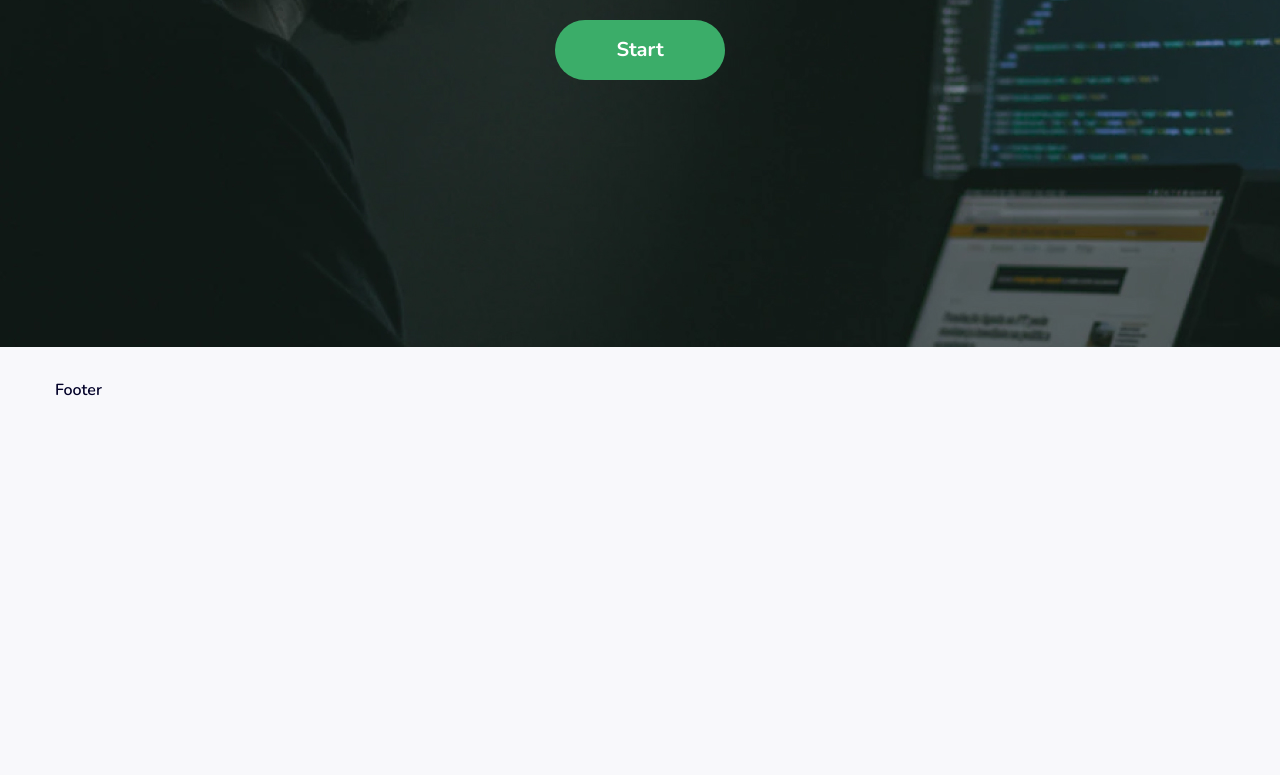
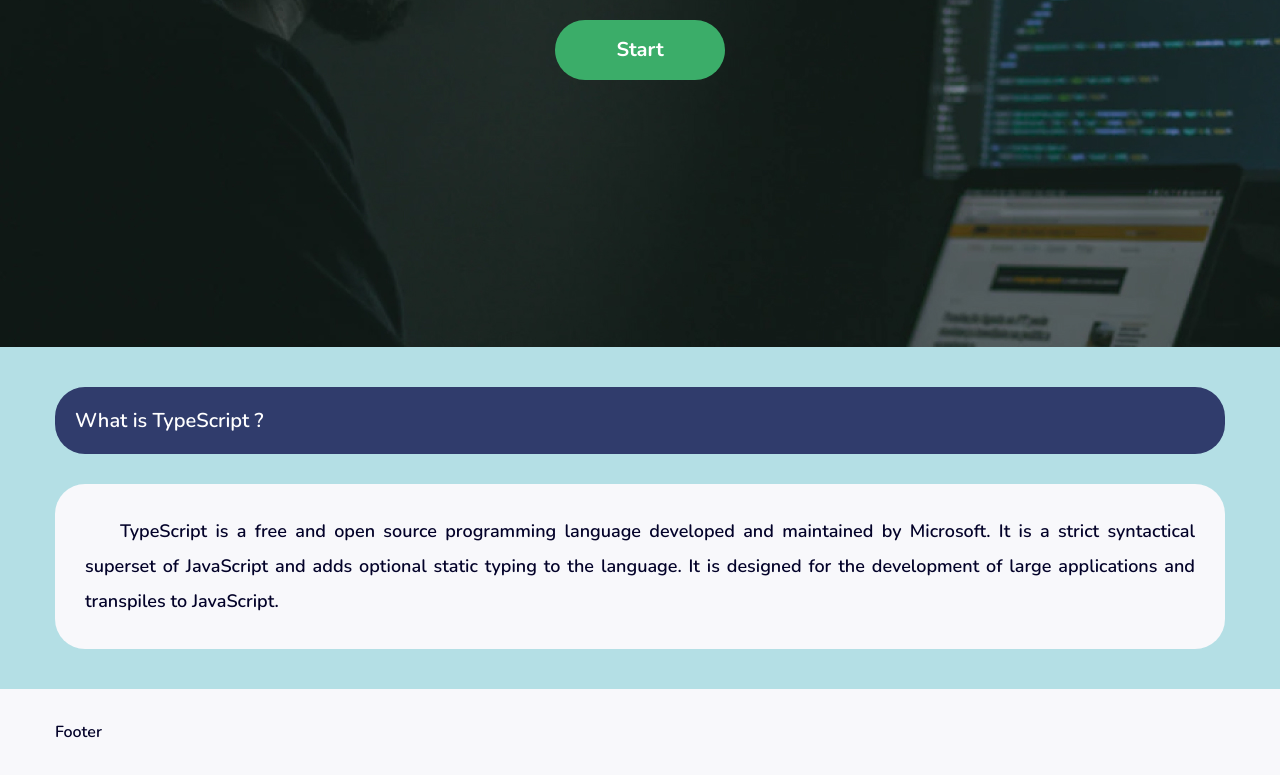
Before and after one commit to elian-cheng/rs-clone, a React (Create React App) app: page / in a window 1280 px wide. Shown: the part 453-1228 px from the top of the page. Before the commit the page ends 886 px from the top, so only its background shows below. Built offline with nearby package versions, Linux system fonts and the light colour scheme.

Commit message:
feat: add definiton

```diff
--- a/src/App.js
+++ b/src/App.js
@@ -1,6 +1,7 @@
 import Footer from "./components/Footer/Footer";
 import Header from "./components/Header/Header";
 import FullScreenBlock from "./components/FullScreenBlock/FullScreenBlock";
+import Definition from "./components/Definition/Definition";
 import "./styles.scss";
 
 function App() {
@@ -9,6 +10,7 @@ function App() {
       <Header />
       <main className="main">
         <FullScreenBlock />
+        <Definition />
       </main>
       <Footer />
     </>
--- /dev/null
+++ b/src/components/Definition/Definition.tsx
@@ -0,0 +1,15 @@
+export default function Definition() {
+  return (
+    <div className="definition">
+      <div className="definition__container">
+        <p className="definition__question">What is TypeScript ?</p>
+        <p className="definition__descr">
+          TypeScript is a free and open source programming language developed and maintained by
+          Microsoft. It is a strict syntactical superset of JavaScript and adds optional static
+          typing to the language. It is designed for the development of large applications and
+          transpiles to JavaScript.
+        </p>
+      </div>
+    </div>
+  );
+}
--- /dev/null
+++ b/src/components/Definition/Definiton.scss
@@ -0,0 +1,23 @@
+.definition {
+  background-color: $colorBlue;
+  padding-top: 40px;
+  padding-bottom: 40px;
+  &__question {
+    color: $colorWhite;
+    background-color: $colorBlueDark;
+    padding: 20px;
+    border-radius: 30px;
+    margin-bottom: 30px;
+    font-size: 20px;
+    position: relative;
+  }
+  &__descr {
+    font-size: 18px;
+    padding: 30px;
+    background-color: $colorBg;
+    border-radius: 30px;
+    text-align: justify;
+    text-indent: 35px;
+    line-height: 35px;
+  }
+}
--- a/src/components/FullScreenBlock/FullScreenBlock.tsx
+++ b/src/components/FullScreenBlock/FullScreenBlock.tsx
@@ -1,5 +1,3 @@
-import React from "react";
-
 export default function FullScreenBlock() {
   return (
     <div className="full-screen-block">
--- a/src/styles.scss
+++ b/src/styles.scss
@@ -6,4 +6,5 @@
 
 @import "./components/Header/Header";
 @import "./components/FullScreenBlock/FullScreenBlock";
+@import "./components/Definition/Definiton";
 @import "./components/Footer/Footer";
```
